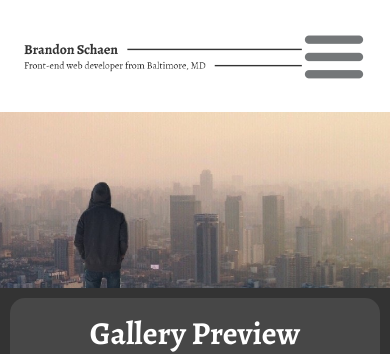
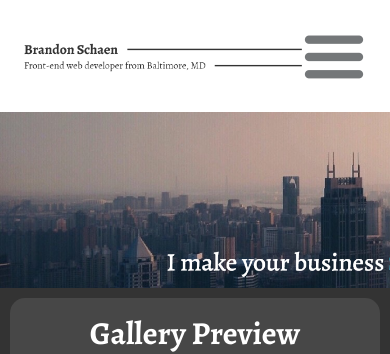
Before and after one commit to SonniSonni/Brandon-Portfolio, a React (Create React App) app in the folder client/: page / in a window 390 px wide. Shown: the top 354 px of the page. Built offline with nearby package versions, Linux system fonts and the light colour scheme.

Commit message:
Moved hero over on mobile

```diff
--- a/client/src/Components/HomePage/HomePage.css
+++ b/client/src/Components/HomePage/HomePage.css
@@ -15,4 +15,7 @@
   .home-page{
      height:100%;
   }
+  .hero{
+    object-position: 0% 85%;
+  }
 }
```
